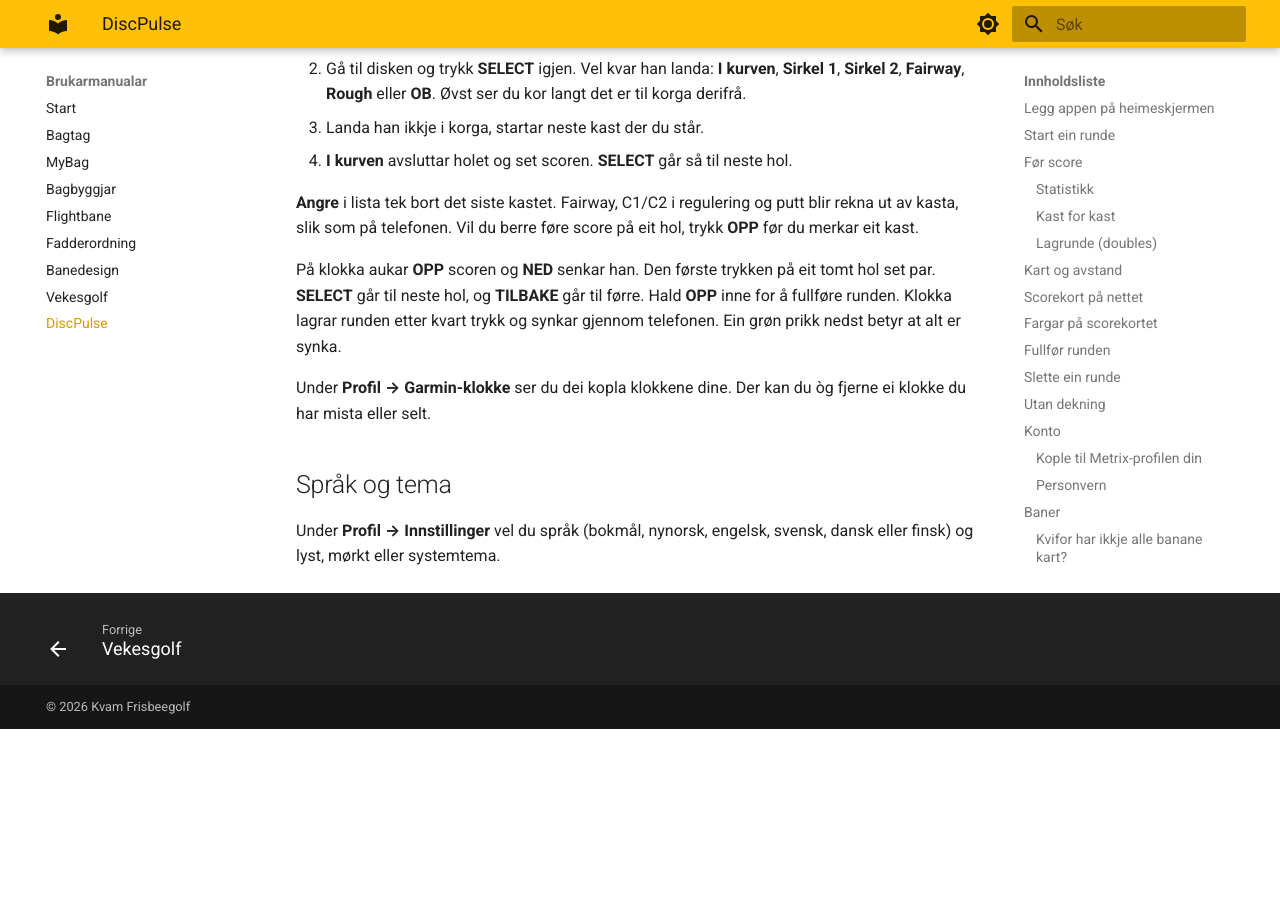
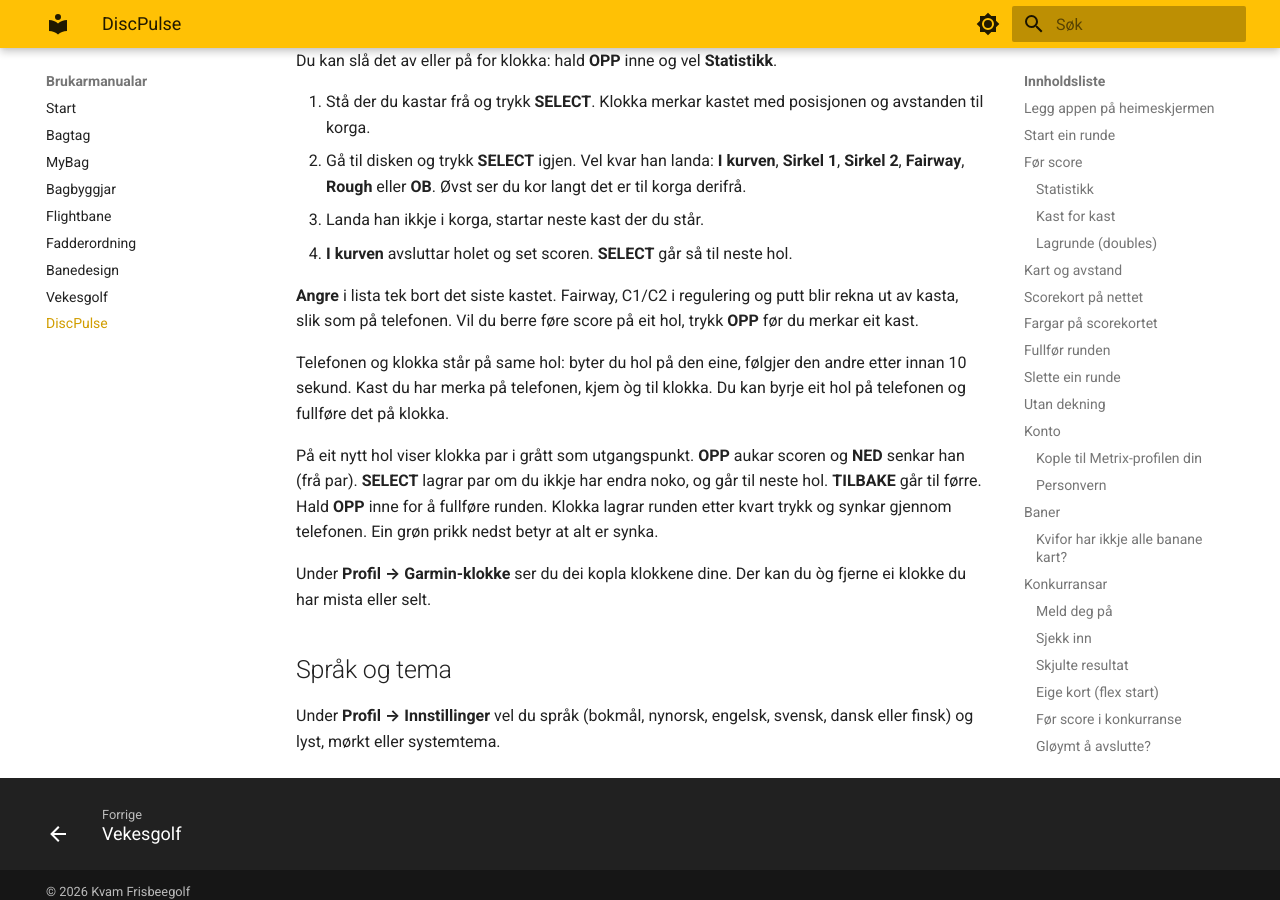
Before and after one commit to hanses89/manuals, an MkDocs documentation site: the page built from docs/discpulse.md, in a window 1280 px wide and 900 px high, scrolled down 11673 px. Built offline with MkDocs 1.6.1 and Material for MkDocs 9.7.7, drawn with Linux system fonts in a browser that asks for light colours; before the commit the page ends 12402 px from its top, so only the background shows below that; some of the changed text lies outside the part shown.

Commit message:
manual: sync from discpulse.app @ 4c7802d2dfffe387e92f10045eab082aa92f1776

```diff
--- a/docs/discpulse.md
+++ b/docs/discpulse.md
@@ -56,11 +56,13 @@ rett til spelarane.
 
 Øvst ser du holnummer, par og lengd. Par kjem frå layouten og kan ikkje endrast under runden – er det feil, rettar ein baneredaktør det i baneeditoren. Under er det eit kort per spelar.
 
+Med fleire spelarar står kasterekkjefølgja for holet over korta, til dømes «1. Cia → 2. Bo → 3. Meg», og korta står i same rekkjefølgje. Den som hadde lågast score på førre hol, kastar først. Står dei likt, gjeld rekkjefølgja frå holet før. Den første utan score på holet er merkt **Neste ut**.
+
 | Gjer | Slik |
 |---|---|
 | Set score raskt | Trykk på eit av tala **1–6** under spelaren |
 | Juster | Trykk **−** eller **+**. Er holet tomt, startar **+** på par + 1 og **−** på par − 1 |
-| Set par | Trykk på det store, tomme feltet midt på kortet |
+| Set par | Trykk på det store feltet midt på kortet. På eit tomt hol står par der i grått |
 | Neste hol | **Neste ›**, eller sveip mot venstre |
 | Førre hol | **‹ Forrige**, eller sveip mot høgre |
 | Angre | **↶ Angre** tek bort den siste endringa, éi om gongen |
@@ -467,8 +469,13 @@ og vel **Statistikk**.
 blir rekna ut av kasta, slik som på telefonen. Vil du berre føre score på eit hol,
 trykk **OPP** før du merkar eit kast.
 
-På klokka aukar **OPP** scoren og **NED** senkar han. Den første trykken på eit
-tomt hol set par. **SELECT** går til neste hol, og **TILBAKE** går til førre. Hald
+Telefonen og klokka står på same hol: byter du hol på den eine, følgjer den andre
+etter innan 10 sekund. Kast du har merka på telefonen, kjem òg til klokka. Du kan
+byrje eit hol på telefonen og fullføre det på klokka.
+
+På eit nytt hol viser klokka par i grått som utgangspunkt. **OPP** aukar scoren og
+**NED** senkar han (frå par). **SELECT** lagrar par om du ikkje har endra noko, og går
+til neste hol. **TILBAKE** går til førre. Hald
 **OPP** inne for å fullføre runden. Klokka lagrar runden etter kvart trykk og synkar
 gjennom telefonen. Ein grøn prikk nedst betyr at alt er synka.
 
```
Also changed, not shown: other parts of docs/discpulse.md (+2 -2 lines).
